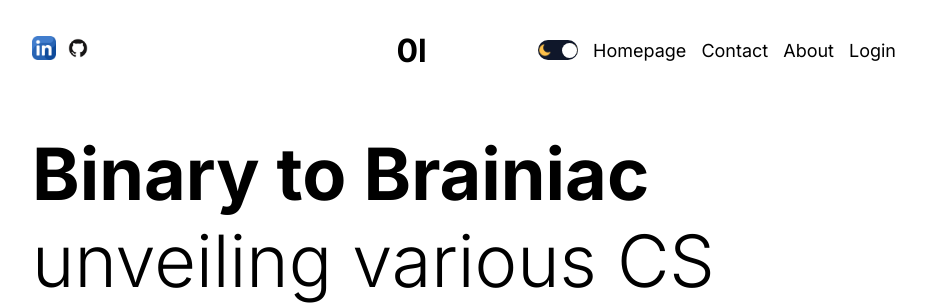
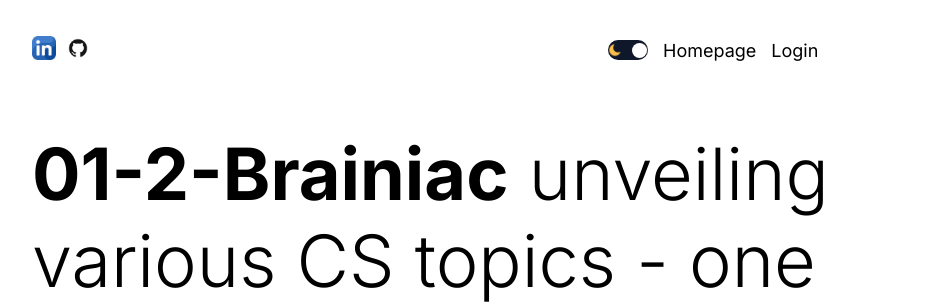
Before and after one commit to seran72/nextjs-mongodb-google-auth-blog, a Next.js app: page / in a window 1280 px wide. Shown: the top 305 px of the page, without its empty margins (176-1102 px from the left). Built offline with nearby package versions, Linux system fonts and the light colour scheme; no server answers; the database is empty.

Commit message:
CSS changes

```diff
--- a/src/app/globals.css
+++ b/src/app/globals.css
@@ -22,8 +22,8 @@ a {
 }
 
 .dark {
-  --bg: #0f172a;
-  --textColor: #ddd;
+  --bg: #010c27;
+  --textColor: #dddddd;
   --softBg: #1f273a;
   --softTextColor: #a6a6a6;
 }
--- a/src/components/featured/Featured.jsx
+++ b/src/components/featured/Featured.jsx
@@ -1,3 +1,4 @@
+"use client"
 import React from "react";
 import styles from "./featured.module.css";
 import Image from "next/image";
@@ -6,9 +7,9 @@ const Featured = () => {
   return (
     <div className={styles.container}>
       <h1 className={styles.title}>
-        <b>Binary to Brainiac</b> unveiling various CS topics - one article at a time.
+        <b>01-2-Brainiac</b> unveiling various CS topics - one article at a time.
       </h1>
-      <div className={styles.post}>
+      {/* <div className={styles.post}>
         <div className={styles.imgContainer}>
           <Image src="/p1.jpeg" alt="" fill className={styles.image} />
         </div>
@@ -24,7 +25,7 @@ const Featured = () => {
           </p>
           <button className={styles.button}>Read More</button>
         </div>
-      </div>
+      </div> */}
     </div>
   );
 };
--- a/src/components/navbar/Navbar.jsx
+++ b/src/components/navbar/Navbar.jsx
@@ -16,12 +16,12 @@ const Navbar = () => {
           <Image src="/git.png" alt="GitHub" width={24} height={24} />
         </a>
       </div>
-      <div className={styles.logo}>0l</div>
+      <div className={styles.logo}></div>
       <div className={styles.links}>
         <ThemeToggle />
         <Link href="/" className={styles.link}>Homepage</Link>
-        <Link href="/" className={styles.link}>Contact</Link>
-        <Link href="/" className={styles.link}>About</Link>
+        {/* <Link href="/" className={styles.link}>Contact</Link>  */}
+        {/* <Link href="/" className={styles.link}>About</Link> */}
         <AuthLinks />
       </div>
     </div>
```
